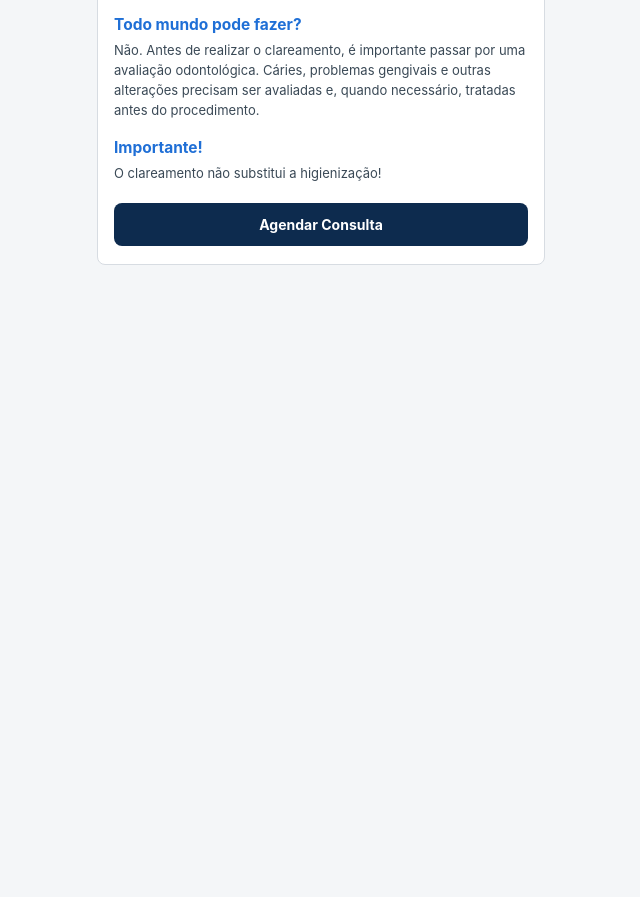
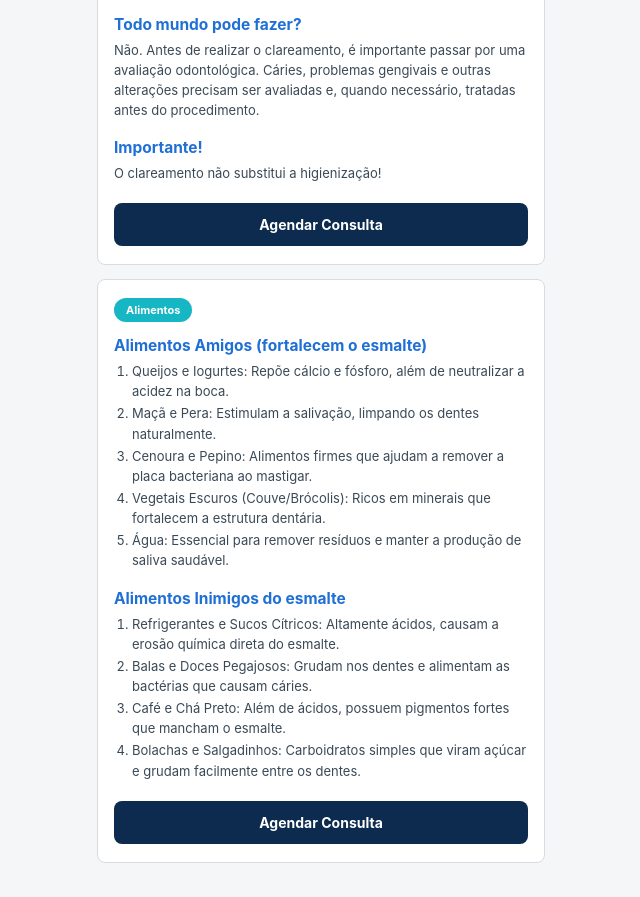
Before and after one commit to kutzDev/SiteOdonto, a plain HTML site: page procedimentos.html in a window 1280 px wide. Shown: the part 2735-3632 px from the top of the page, without its empty margins (319-959 px from the left). Before the commit the page ends 3034 px from the top, so only its background shows below. Drawn offline with Linux system fonts and the light colour scheme.

Commit message:
Add files via upload

```diff
--- a/procedimentos.html
+++ b/procedimentos.html
@@ -344,6 +344,35 @@
       <a href="agendar.html" class="btn-primary">Agendar Consulta</a>
     </div>
 
+    <!-- ================= AMIGO DO DENTE ================= -->
+    <div class="card">
+      <span class="tag">Alimentos</span>
+
+      <div class="topic">
+        <h2>Alimentos Amigos (fortalecem o esmalte)</h2>
+        <ol>
+          <li>Queijos e Iogurtes: Repõe cálcio e fósforo, além de neutralizar a acidez na boca.</li>
+          <li>Maçã e Pera: Estimulam a salivação, limpando os dentes naturalmente.</li>
+          <li>Cenoura e Pepino: Alimentos firmes que ajudam a remover a placa bacteriana ao mastigar.</li>
+          <li> Vegetais Escuros (Couve/Brócolis): Ricos em minerais que fortalecem a estrutura dentária.</li>
+          <li>Água: Essencial para remover resíduos e manter a produção de saliva saudável.</li>
+        </ol>
+      </div>
+
+      <div class="topic">
+        <h2>Alimentos Inimigos do esmalte</h2>
+        <ol>
+          <li>Refrigerantes e Sucos Cítricos: Altamente ácidos, causam a erosão química direta do esmalte.</li>
+          <li>Balas e Doces Pegajosos: Grudam nos dentes e alimentam as bactérias que causam cáries.</li>
+          <li>Café e Chá Preto: Além de ácidos, possuem pigmentos fortes que mancham o esmalte.</li>
+          <li> Bolachas e Salgadinhos: Carboidratos simples que viram açúcar e grudam facilmente entre os dentes.</li>
+        </ol>
+      </div>
+
+      <a href="agendar.html" class="btn-primary">Agendar Consulta</a>
+    </div>
+
+
   </main>
 </div>
 
```
